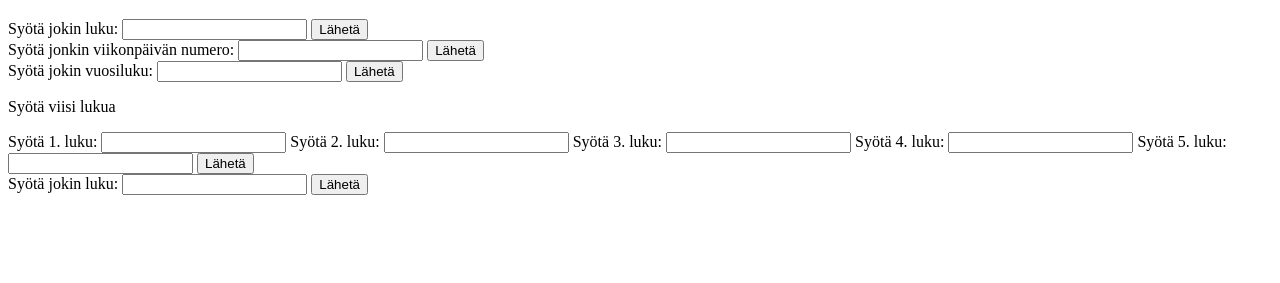
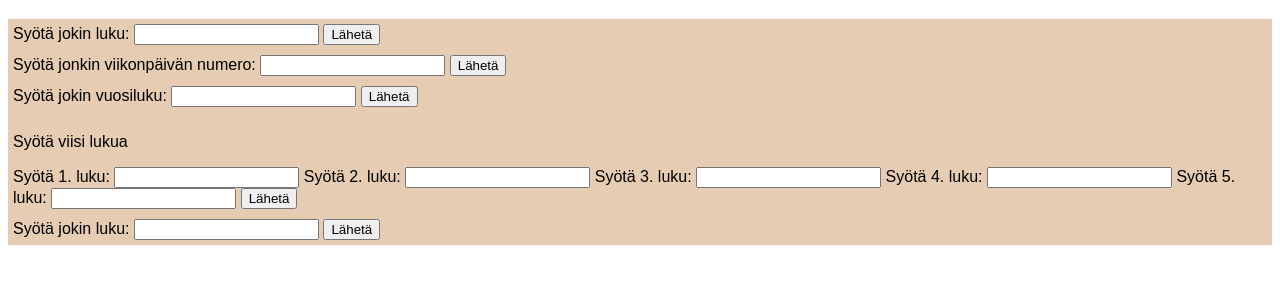
Before and after one commit to Jeppuu/keudaOpinnot, a plain HTML site: page Javascript/viikko2/tokatTehtävät.html in a window 1280 px wide. Shown: the part 61-344 px from the top of the page. Drawn offline with Linux system fonts and the light colour scheme.

Commit message:
muokattu

```diff
--- /dev/null
+++ b/Javascript/viikko2/tokatTehtävät.css
@@ -0,0 +1,8 @@
+.tehtävä {
+  font-family: sans-serif;
+  background-color: #e6ccb3;
+  width: auto;
+  padding: 5px;
+  margin: auto;
+
+}
--- a/Javascript/viikko2/tokatTehtävät.html
+++ b/Javascript/viikko2/tokatTehtävät.html
@@ -3,26 +3,31 @@
   <head>
     <meta charset="utf-8">
     <script src="tokatTehtävät.js"></script>
-    <title>Viikko 2</title>
+    <link href= "tokatTehtävät.css" type="text/css" rel="stylesheet"/>
+    <title>2. viikon perustehtävät</title>
   </head>
   <body>
     <h1>Toisen viikon toiset tehtävät</h1>
     <!-- ensimmäinen tehtävä -->
+    <article class="tehtävä">
       <label for="luku">Syötä jokin luku:</label>
       <input type="text" id="luku" value="">
       <button onclick="posi()">Lähetä</button>
-    <br>
+    </article>
     <!-- toinen tehtävä -->
+    <article class="tehtävä">
       <label for="paiva">Syötä jonkin viikonpäivän numero:</label>
       <input type="text" id="paiva" value="">
       <button onclick="paivat()">Lähetä</button>
+    </article>
     <!-- kolmas tehtävä -->
-    <br>
+    <article class="tehtävä">
       <label for="vuosi">Syötä jokin vuosiluku:</label>
       <input type="text" id="vuosi" value="">
       <button onclick="vuosi()">Lähetä</button>
+    </article>
     <!-- neljäs tehtävä -->
-    <br>
+    <article class="tehtävä" id="viides">
       <p>Syötä viisi lukua</p>
       <label for="luku1">Syötä 1. luku:</label>
       <input type="number" id="luku1" value="">
@@ -40,8 +45,9 @@
       <input type="number" id="luku5" value="">
 
       <button onclick="summa()">Lähetä</button>
+    </article>
     <!-- viides tehtava -->
-    <br>
+    <article class="tehtävä">
       <label for="numero">Syötä jokin luku:</label>
       <input type="text" id="numero" value="">
       <button onclick="kertotaulu()">Lähetä</button>
```
Lines whose indentation alone changed are shown as unchanged.
